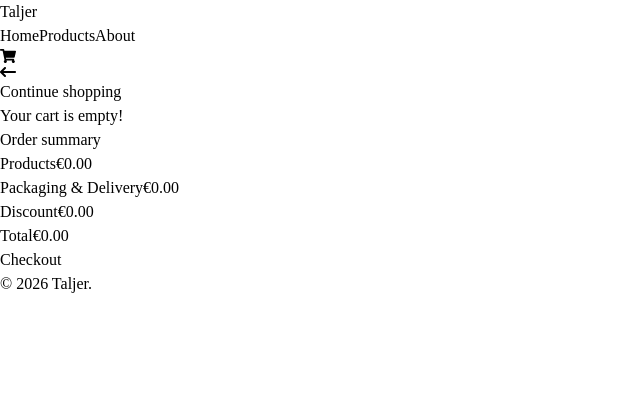
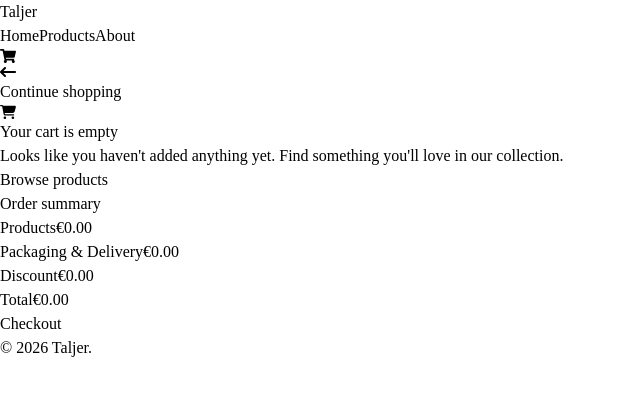
Before and after one commit to cruzrafaelx/e-commerce, a React (Vite) app: page /cart in a window 1280 px wide. Shown: the top 396 px of the page, without its empty margins (0-640 px from the left). Built offline with nearby package versions, Linux system fonts and the light colour scheme.

Commit message:
Refactor  empty cart and no match messages

```diff
--- a/src/components/Header.tsx
+++ b/src/components/Header.tsx
@@ -8,12 +8,12 @@ function Header()  {
    const { cart } = useCart()
 
     return (
-      <header className="bg-blue-500 text-white p-4 flex justify-between items-center">
+      <header className="flex bg-blue-500 py-4 px-10 justify-between items-center font-semibold text-white   ">
         <h1 className="text-2xl font-bold">Taljer</h1>
         <nav className="flex">
-          <Link to="/" className="text-white mr-4 hover:underline">Home</Link>
-          <Link to="/products" className="text-white mr-4 hover:underline">Products</Link>
-          <Link to="/about" className="text-white mr-4 hover:underline">About</Link>
+          <Link to="/" className="uppercase text-semibold text-white mr-4 hover:underline">Home</Link>
+          <Link to="/products" className="uppercase text-white mr-4 hover:underline">Products</Link>
+          <Link to="/about" className="uppercase text-white mr-4 hover:underline">About</Link>
           <Link to="/cart" className="relative">
             <FaShoppingCart className="text-2xl" />
             {cart.length > 0 && (
--- a/src/components/Main.tsx
+++ b/src/components/Main.tsx
@@ -26,12 +26,12 @@ const Main = () => {
     )
 
     return (
-        <main className="flex-1 flex flex-col gap-5 mx-auto mt-8 px-4 max-w-7xl w-full">
+        <main className="flex-1 flex flex-col gap-3 mx-auto mt-8 px-4 max-w-7xl w-full">
             <div className="flex m-4 gap-5">
                 <video src={brandVideo} autoPlay muted loop playsInline
                         className="w-full max-w-180 rounded-xl "/>
-                <div className="flex flex-col gap-5">
-                    <span className="uppercase font-semibold text-9xl text-blue-500 tracking-wide">Taljer.</span>
+                <div className="flex flex-col justify-center gap-3">
+                    <span className="font-semibold text-9xl text-blue-500 tracking-wide">Taljer.</span>
                     <span className="uppercase font-semibold text-7xl text-blue-500 tracking-wide">Made with</span>
                     <Typewriter words={heroWords} className="uppercase font-semibold text-8xl text-blue-500 tracking-wide" />
                 </div>
@@ -55,7 +55,7 @@ const Main = () => {
                 </div>}
             </div>
 
-            <Link to="/products" className="flex justify-center mx-auto my-5 w-50 p-3 border border-blue-500 bg-blue-500 text-white hover:text-blue-500 hover:border hover:border-blue-500 hover:bg-white cursor-pointer">
+            <Link to="/products" className="text-center mx-auto mb-10 w-50 rounded-xl p-3 font-semibold uppercase bg-blue-500 py-3 text-white  hover:bg-blue-600 cursor-pointer">
                 See more
             </Link>
         </main>
--- a/src/pages/About.tsx
+++ b/src/pages/About.tsx
@@ -46,6 +46,7 @@ const About = () => {
 
       {/* Story */}
       <section className="grid md:grid-cols-2 gap-10 items-center">
+
         <div className="flex flex-col gap-4">
           <h2 className="text-2xl font-bold">Our story</h2>
           <p className="text-gray-600">
@@ -58,12 +59,14 @@ const About = () => {
             we look for pieces that work today and still feel right years from now.
           </p>
         </div>
+
         <div className="rounded-xl bg-blue-500 text-white p-10 flex flex-col gap-3">
           <p className="text-sm uppercase tracking-widest text-blue-100">Our promise</p>
           <p className="text-2xl font-semibold leading-snug">
             "Less searching, better choices. If it's on Taljer, it's worth your time."
           </p>
         </div>
+
       </section>
 
       {/* Values */}
--- a/src/pages/Cart.tsx
+++ b/src/pages/Cart.tsx
@@ -1,7 +1,7 @@
 import { Link } from "react-router-dom"
 import type { Product } from "../types"
 import { useCart } from "../context/CartContent";
-import { FaArrowLeftLong,FaTrashCan } from "react-icons/fa6"
+import { FaArrowLeftLong, FaCartShopping, FaTrashCan } from "react-icons/fa6"
 
 const Cart = () => {
 
@@ -56,7 +56,21 @@ const Cart = () => {
                 ))
               ) :
 
-              <p className="flex-1 flex justify-center items-center text-3xl text-center text-blue-500">Your cart is empty!</p>
+              <div className="flex-1 flex flex-col justify-center items-center gap-4 text-center">
+                <div className="flex justify-center items-center w-24 h-24 rounded-full bg-gray-100">
+                  <FaCartShopping className="text-4xl text-blue-500" />
+                </div>
+                <h2 className="text-2xl font-bold">Your cart is empty</h2>
+                <p className="text-gray-600 max-w-sm">
+                  Looks like you haven't added anything yet. Find something you'll love in our collection.
+                </p>
+                <Link
+                  to="/products"
+                  className="mt-2 rounded-2xl bg-blue-500 px-6 py-3 text-white font-semibold uppercase transition-colors hover:bg-blue-600"
+                >
+                  Browse products
+                </Link>
+              </div>
             }
           </div>
 
@@ -93,7 +107,6 @@ const Cart = () => {
               </button>
             </div>
           </div>
-
         </div>
       </div>
     </div>
--- a/src/pages/Products.tsx
+++ b/src/pages/Products.tsx
@@ -2,6 +2,9 @@ import ProductCard from "../components/ProductCard"
 import { useCart } from "../context/CartContent"
 import useProducts from "../hooks/useProducts"
 import { useState, type ChangeEvent } from "react"
+import { Link } from "react-router-dom"
+import { FaCartShopping } from "react-icons/fa6"
+
 
 const Products = () => {
 
@@ -87,7 +90,16 @@ const Products = () => {
                         ))}
                     </div>
                 )  :
-                <p className="flex-1 flex justify-center items-center text-3xl text-center text-blue-500">Sorry, We're not selling your searched product!</p>
+                <div className="flex-1 flex flex-col justify-center items-center gap-4 text-center">
+                    <div className="flex justify-center items-center w-24 h-24 rounded-full bg-gray-100">
+                        <FaCartShopping className="text-4xl text-blue-500" />
+                    </div>
+                    <h2 className="text-2xl font-bold">No found match!</h2>
+                    <p className="text-gray-600 max-w-sm">
+                        It seems like we still need to create this product you are looking for!
+                    </p>
+
+                </div>
             }
         </main>
     )
```
